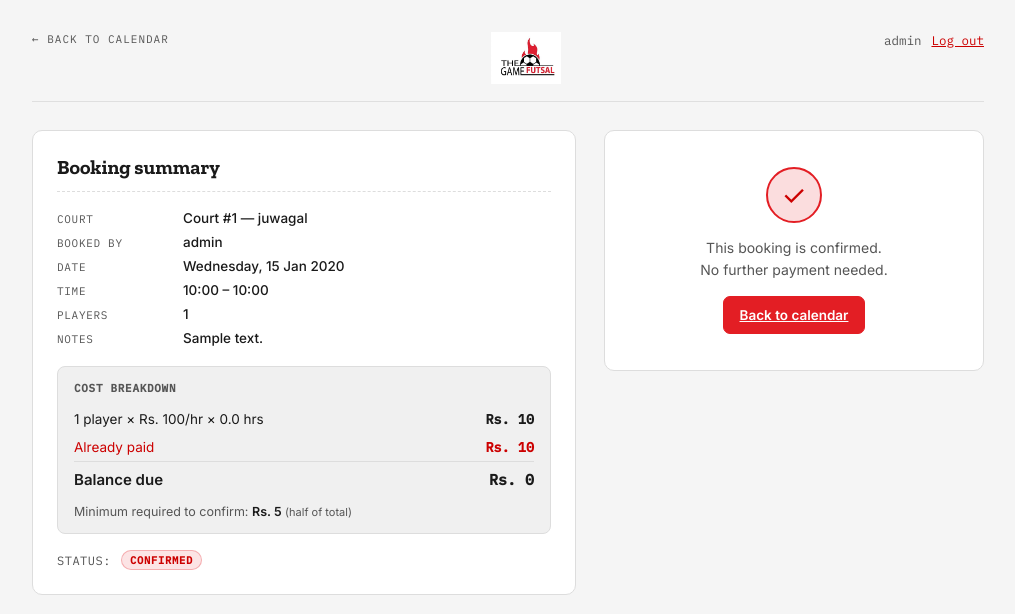
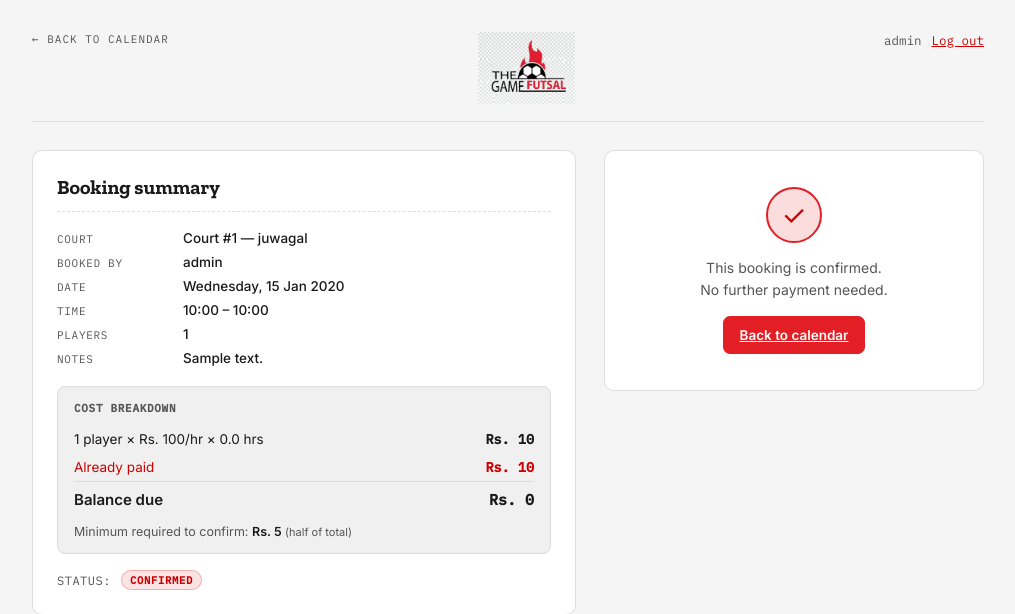
Before and after one commit to Prakriti-Shrestha03/Futsal_Training, a Flask app: page /futsal/1/event/1/pay in a window 1280 px wide. Shown: the top 614 px of the page, without its empty margins (132-1147 px from the left). Run offline with Flask 3, Linux system fonts and the light colour scheme; a user stored in the database is signed in; tables that the repository leaves empty hold one stand-in row (values such as "Sample post").

Commit message:
fix: single-court mode in admin, transparent logo, larger logo
- admin.html: only show the first court when MULTI_FUTSAL_MODE=False,
  hide delete button in single-court mode (can't leave zero courts)
- Switch all pages to logo2.jpeg (transparent background version)
- Increase logo height: header 52px -> 72px, auth card 64px -> 100px
- Bump style.css cache bust to v=8

```diff
--- a/static/style.css
+++ b/static/style.css
@@ -35,17 +35,17 @@ body {
 /* ---------- Logo image in header ---------- */
 
 .header__logo {
-  height: 52px;
+  height: 72px;
   width: auto;
   display: block;
   object-fit: contain;
 }
 
 .auth__logo {
-  height: 64px;
+  height: 100px;
   width: auto;
   display: block;
-  margin: 0 auto 8px;
+  margin: 0 auto 12px;
   object-fit: contain;
 }
 
--- a/templates/auth_base.html
+++ b/templates/auth_base.html
@@ -3,7 +3,7 @@
 <div class="auth">
   <div class="auth__card">
     <div class="auth__brand">
-      <img src="{{ url_for('static', filename='logo.jpeg') }}" alt="The Game Futsal" class="auth__logo">
+      <img src="{{ url_for('static', filename='logo2.jpeg') }}" alt="The Game Futsal" class="auth__logo">
     </div>
 
     {% with messages = get_flashed_messages(with_categories=true) %}
--- a/templates/base.html
+++ b/templates/base.html
@@ -16,7 +16,7 @@
   <noscript>
     <link rel="stylesheet" href="https://fonts.googleapis.com/css2?family=Zilla+Slab:wght@500;600;700&family=Inter:wght@400;500;600&family=IBM+Plex+Mono:wght@400;500&display=swap">
   </noscript>
-  <link rel="stylesheet" href="{{ url_for('static', filename='style.css') }}?v=7">
+  <link rel="stylesheet" href="{{ url_for('static', filename='style.css') }}?v=8">
   {% block extra_head %}{% endblock %}
 </head>
 <body>
--- a/templates/calendar.html
+++ b/templates/calendar.html
@@ -35,7 +35,7 @@
   {# ── Header ── #}
   <header class="app__header">
     <div class="header__brand">
-      <img src="{{ url_for('static', filename='logo.jpeg') }}" alt="The Game Futsal" class="header__logo">
+      <img src="{{ url_for('static', filename='logo2.jpeg') }}" alt="The Game Futsal" class="header__logo">
     </div>
 
     <nav class="month-nav">
--- a/templates/client.html
+++ b/templates/client.html
@@ -4,7 +4,7 @@
 <div class="app">
   <header class="app__header">
     <div class="header__brand">
-      <img src="{{ url_for('static', filename='logo.jpeg') }}" alt="The Game Futsal" class="header__logo">
+      <img src="{{ url_for('static', filename='logo2.jpeg') }}" alt="The Game Futsal" class="header__logo">
     </div>
     <div class="header__account">
       <span>{{ current_user.username }}</span>
--- a/templates/home.html
+++ b/templates/home.html
@@ -6,7 +6,7 @@
 
   <header class="home__header">
     <div class="header__brand">
-      <img src="{{ url_for('static', filename='logo.jpeg') }}" alt="The Game Futsal" class="header__logo">
+      <img src="{{ url_for('static', filename='logo2.jpeg') }}" alt="The Game Futsal" class="header__logo">
     </div>
     <div class="header__account">
       <span class="role-badge role-badge--{{ current_user.role }}">{{ current_user.role }}</span>
--- a/templates/payment.html
+++ b/templates/payment.html
@@ -11,7 +11,7 @@
                         day=event.event_date.isoformat()) }}"
        class="back-link">&larr; Back to calendar</a>
     <div class="header__brand">
-      <img src="{{ url_for('static', filename='logo.jpeg') }}" alt="The Game Futsal" class="header__logo">
+      <img src="{{ url_for('static', filename='logo2.jpeg') }}" alt="The Game Futsal" class="header__logo">
     </div>
     <div class="header__account">
       <span>{{ current_user.username }}</span>
```
Also changed, not shown: templates/admin.html (+7 -2 lines).
